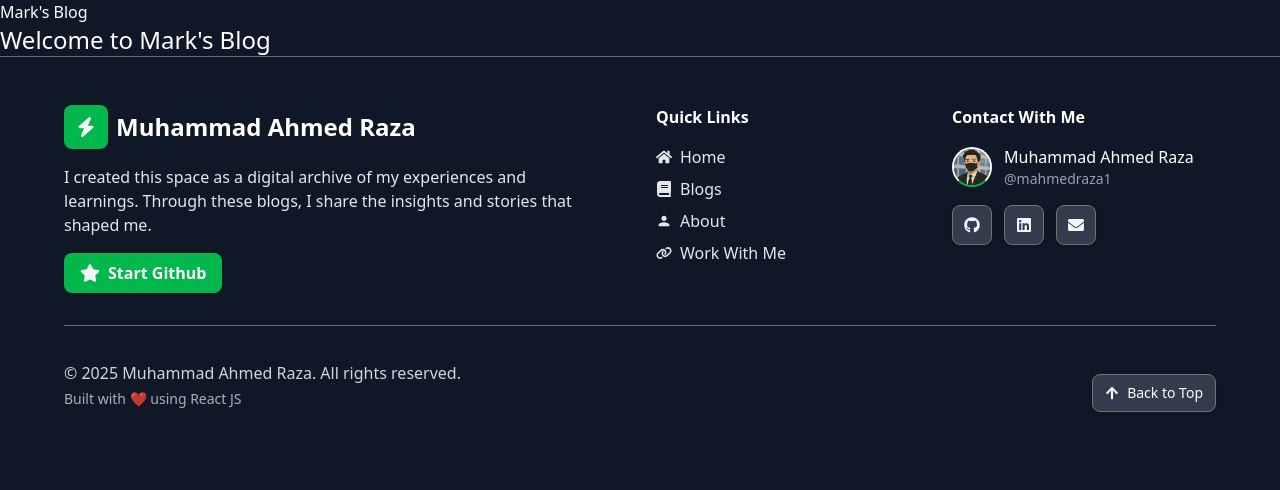
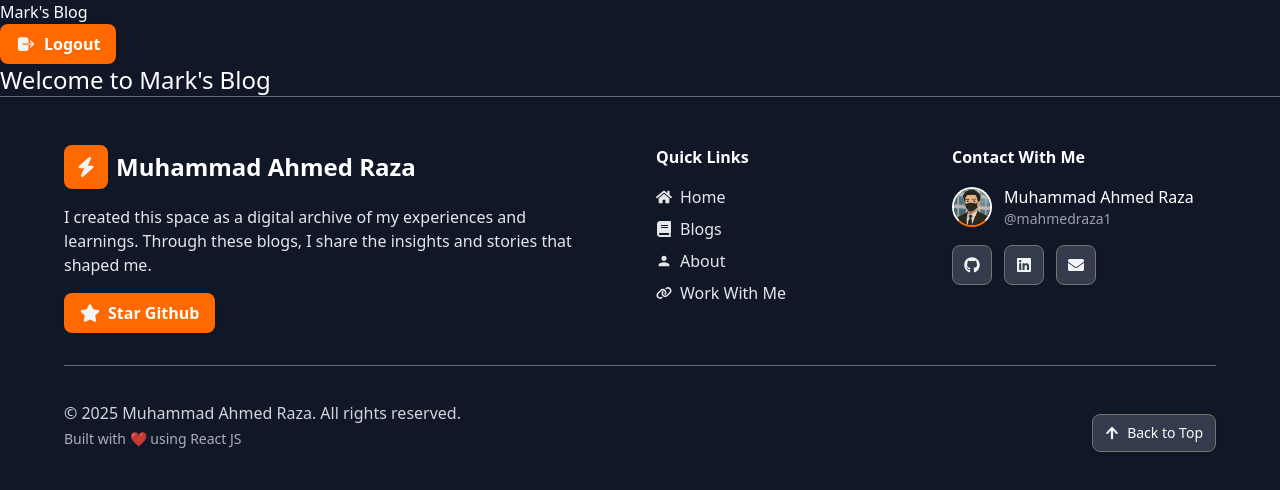
Before and after one commit to mahmedraza1/Blog, a React (Vite) app: page / in a window 1280 px wide. Shown: the top 490 px of the page. Built offline with nearby package versions, Linux system fonts and the light colour scheme; no server answers.

Commit message:
start working on header

```diff
--- a/src/App.jsx
+++ b/src/App.jsx
@@ -2,7 +2,7 @@ import { useState, useEffect } from "react";
 import { useDispatch } from "react-redux";
 import { login, logout } from "./store/authslice";
 import authService from "./appwrite/auth";
-import {Header, Footer} from "./components/index";
+import { Footer, Header } from "./components/index";
 
 function App() {
   const [loading, setLoading] = useState(true);
--- a/src/components/Footer/Footer.jsx
+++ b/src/components/Footer/Footer.jsx
@@ -1,5 +1,5 @@
 import React from "react";
-import { FaBolt, FaLink } from "react-icons/fa6";
+import { FaLink, FaBolt } from "react-icons/fa6";
 import {
   FaStar,
   FaHome,
@@ -16,21 +16,21 @@ const Footer = () => {
     <div className="w-full border-t border-t-gray-200/40 md:px-8 px-4 py-8 md:py-12">
       <div className="grid grid-cols-1 md:grid-cols-2 lg:grid-cols-4 max-w-6xl mx-auto mb-8 gap-8">
         <div className="flex flex-col md:col-span-2 gap-4">
-          <span className="flex items-center text-white gap-2">
-            <p className="bg-green-500/90 rounded-lg p-3">
-              <FaBolt className="text-gray-100 w-5 h-5" />
-            </p>
-            <p className="text-2xl font-bold">Muhammad Ahmed Raza</p>
-          </span>
+          <span className="flex items-center gap-2">
+                <p className="bg-orange-500 rounded-lg p-3">
+                  <FaBolt className="text-gray-100 text-xl" />
+                </p>
+                <p className="text-2xl font-bold">Muhammad Ahmed Raza</p>
+              </span>
           <div className="flex flex-col gap-4 items-start">
             <p className="text-gray-200 w-full md:w-11/12">
               I created this space as a digital archive of my experiences and
               learnings. Through these blogs, I share the insights and stories
               that shaped me.
             </p>
-            <button className="flex items-center justify-center gap-2 bg-green-500/90 px-4 py-2 rounded-lg font-semibold shadow">
-              <FaStar className="text-gray-100 w-5 h-5 hover:text-blue-200" />{" "}
-              Start Github
+            <button className="flex items-center justify-center gap-2 bg-orange-500 px-4 py-2 rounded-lg font-semibold shadow">
+              <FaStar className="text-gray-100 text-xl" />{" "}
+              Star Github
             </button>
           </div>
         </div>
@@ -38,22 +38,22 @@ const Footer = () => {
           <h3 className="text-white font-semibold mb-4">Quick Links</h3>
           <span className="flex flex-col gap-2">
             <a href="#">
-              <span className="flex items-center gap-2 text-gray-200 hover:text-green-500/90">
+              <span className="flex items-center gap-2 text-gray-200 hover:text-orange-500">
                 <FaHome /> Home
               </span>
             </a>
             <a href="#">
-              <span className="flex items-center gap-2 text-gray-200 hover:text-green-500/90">
+              <span className="flex items-center gap-2 text-gray-200 hover:text-orange-500">
                 <FaBook /> Blogs
               </span>
             </a>
             <a href="#">
-              <span className="flex items-center gap-2 text-gray-200 hover:text-green-500/90">
+              <span className="flex items-center gap-2 text-gray-200 hover:text-orange-500">
                 <MdPerson /> About
               </span>
             </a>
-            <a href="#">
-              <span className="flex items-center gap-2 text-gray-200 hover:text-green-500/90">
+            <a href="https://www.fiverr.com/mahmedraza1">
+              <span className="flex items-center gap-2 text-gray-200 hover:text-orange-500">
                 <FaLink /> Work With Me
               </span>
             </a>
@@ -64,7 +64,7 @@ const Footer = () => {
           <div className="space-y-4">
             <div className="flex items-center gap-3">
               <img
-                className="w-10 h-10 rounded-full border-2 object-cover border-b-green-500/90"
+                className="w-10 h-10 rounded-full border-2 object-cover border-b-orange-500"
                 src="/logo.jpg"
                 alt="logo"
               />
--- a/src/components/Header/Header.jsx
+++ b/src/components/Header/Header.jsx
@@ -1,9 +1,11 @@
 import React from 'react'
+import LogoutBtn from './LogoutBtn'
 
 const Header = () => {
   return (
     <div>
       <h1>Mark's Blog</h1>
+      <LogoutBtn />
     </div>
   )
 }
--- /dev/null
+++ b/src/components/Header/LogoutBtn.jsx
@@ -0,0 +1,21 @@
+import React from "react";
+import { useDispatch } from "react-redux";
+import authService from "../../appwrite/auth";
+import { logout } from "../../store/authslice";
+import { IoLogOut } from "react-icons/io5";
+
+
+const LogoutBtn = () => {
+  const dispatch = useDispatch();
+  const handleLogout = () => {
+    authService.logout().then(() => {
+      dispatch(logout());
+    });
+  };
+  return <button onClick={handleLogout} className="flex items-center justify-center gap-2 bg-orange-500 px-4 py-2 rounded-lg font-semibold shadow">
+    <IoLogOut className="text-gray-100 text-xl" />
+    <p className="">Logout</p>
+  </button>;
+};
+
+export default LogoutBtn;
```
